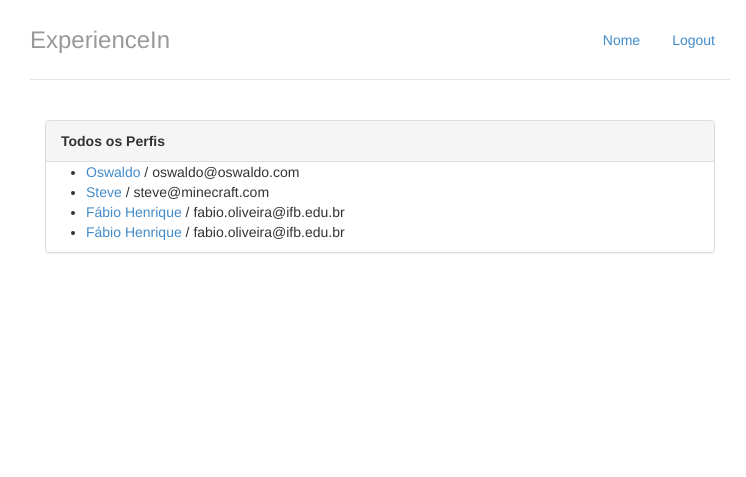
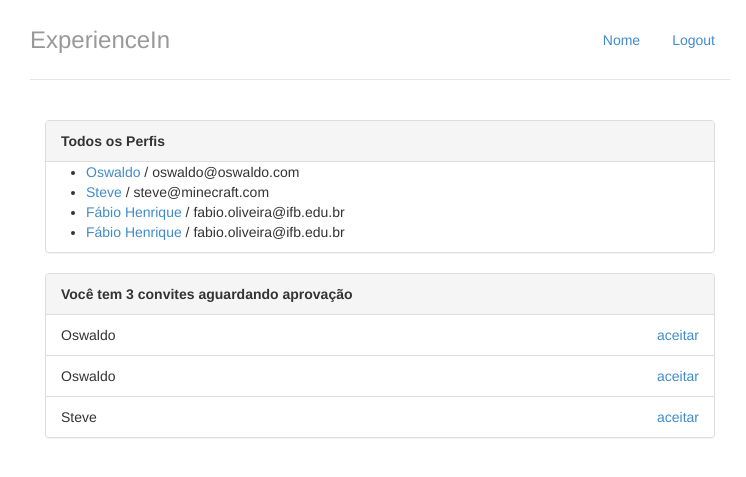
Before and after one commit to HackTestesIFB/PP2, a Django app: page / in a window 1280 px wide. Shown: the top 477 px of the page, without its empty margins (260-1006 px from the left). Run offline with Django 3.2, Linux system fonts and the light colour scheme; data comes from the database, SQL or seed files in the repository; both versions use the stored data as it was after the commit.

Commit message:
Módulo 8 completo

```diff
--- a/experiencein/perfis/templates/index.html
+++ b/experiencein/perfis/templates/index.html
@@ -4,7 +4,6 @@
 
 {% block body %}
 <div class="col-lg-12">
-
     <div class="panel panel-default">
         <div class="panel-heading">
             <strong>Todos os Perfis</strong>
@@ -21,5 +20,27 @@
           <p>Nenhum Perfil encontrado</p>
         {% endif %}
     </div>
+
+    <div class="panel panel-default">
+        {% with total_de_convites=perfil_logado.convites_recebidos.count %}
+          {% if total_de_convites %}
+              <div class="panel-heading">
+                  <strong>Você tem {{ total_de_convites }} convite{{ total_de_convites|pluralize }} aguardando aprovação</strong>
+              </div>
+              <ul class="list-group">
+                  {% for convite in perfil_logado.convites_recebidos.all %}
+                      <li class="list-group-item">
+                              {{ convite.solicitante.nome }}
+                              <a href="#" class="pull-right">aceitar</a>
+                      </li>
+                  {% endfor %}
+              </ul>
+          {% else %}
+              <div class="panel-body">
+                  <p>Nenhum convite recebido :(</p>
+              </div>
+          {% endif %}
+        {% endwith %}
+    </div>
 </div>
 {% endblock %}
--- a/experiencein/perfis/views.py
+++ b/experiencein/perfis/views.py
@@ -5,11 +5,11 @@ from django.shortcuts import redirect
 
 
 def index(request):
-    return render(request, 'index.html', { 'perfis' : Perfil.objects.all()})
+    return render(request, 'index.html', {'perfis' : Perfil.objects.all(), 'perfil_logado' : get_perfil_logado(request)})
 
 def exibir(request, perfil_id):
     perfil = Perfil.objects.get(id=perfil_id)
-    return render(request, 'perfil.html', { "perfil" : perfil})
+    return render(request, 'perfil.html', {'perfil' : perfil, 'perfil_logado' : get_perfil_logado(request)})
 
 
 # modificando a função convidar
```
Also changed, not shown: experiencein/db.sqlite3. Lines whose indentation alone changed are shown as unchanged.
